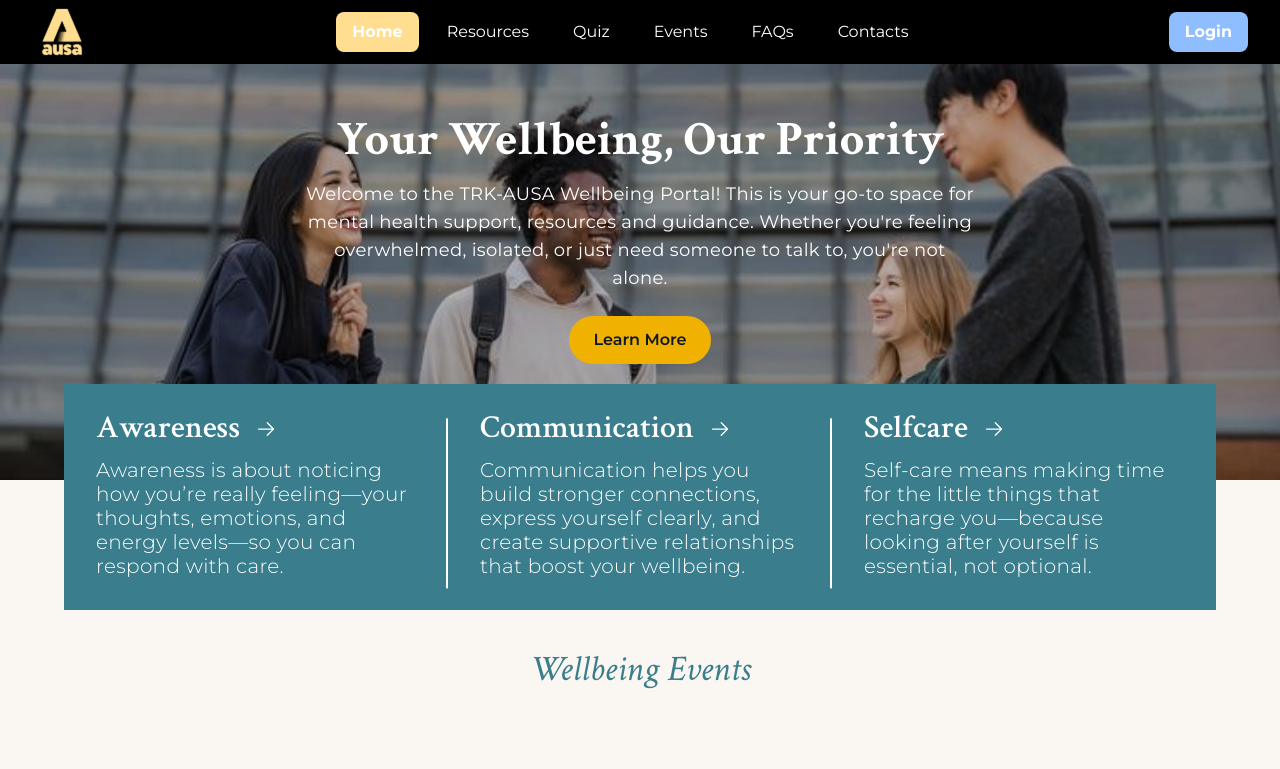
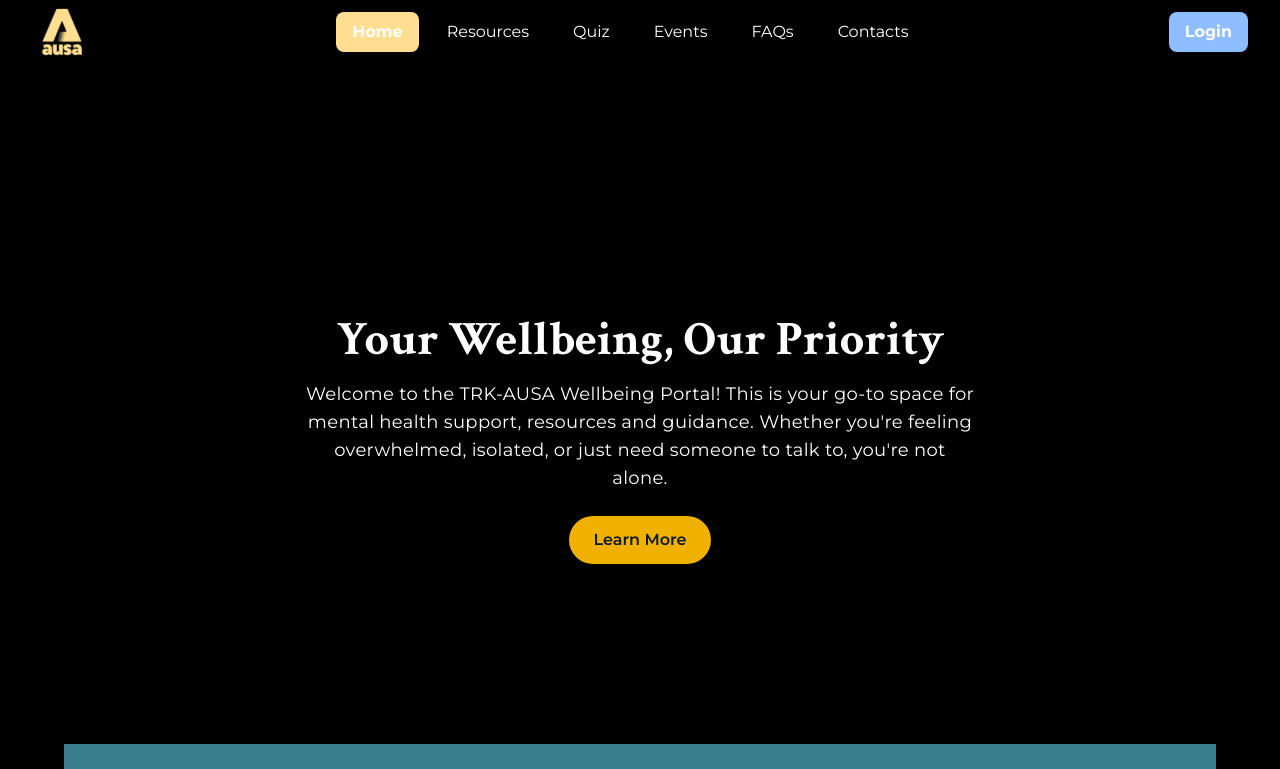
Before and after one commit to UoaWDCC/ausa-web, a Next.js app in the folder client/: page / in a window 1280 px wide. Shown: the top 769 px of the page. Built offline with nearby package versions, Linux system fonts and the light colour scheme; grey boxes are pictures that could not be loaded.

Commit message:
Remove background image

```diff
--- a/client/app/page.tsx
+++ b/client/app/page.tsx
@@ -38,17 +38,7 @@ const carouselItems = [
 export default function Home() {
   return (
     <div className="min-h-screen flex flex-col">
-      <div className="relative flex flex-col items-center justify-center text-center text-white min-h-[60vh]">
-        <div className="absolute inset-0 -z-10">
-          <Image
-            src="/image3.jpeg"
-            alt="Hero Background"
-            fill
-            priority
-            className="object-cover brightness-75"
-          />
-        </div>
-
+      <div className="relative flex flex-col items-center justify-center text-center bg-black text-white min-h-screen mt-10">
         <h1 className="text-4xl md:text-5xl font-bold">
           Your Wellbeing, Our Priority
         </h1>
```
